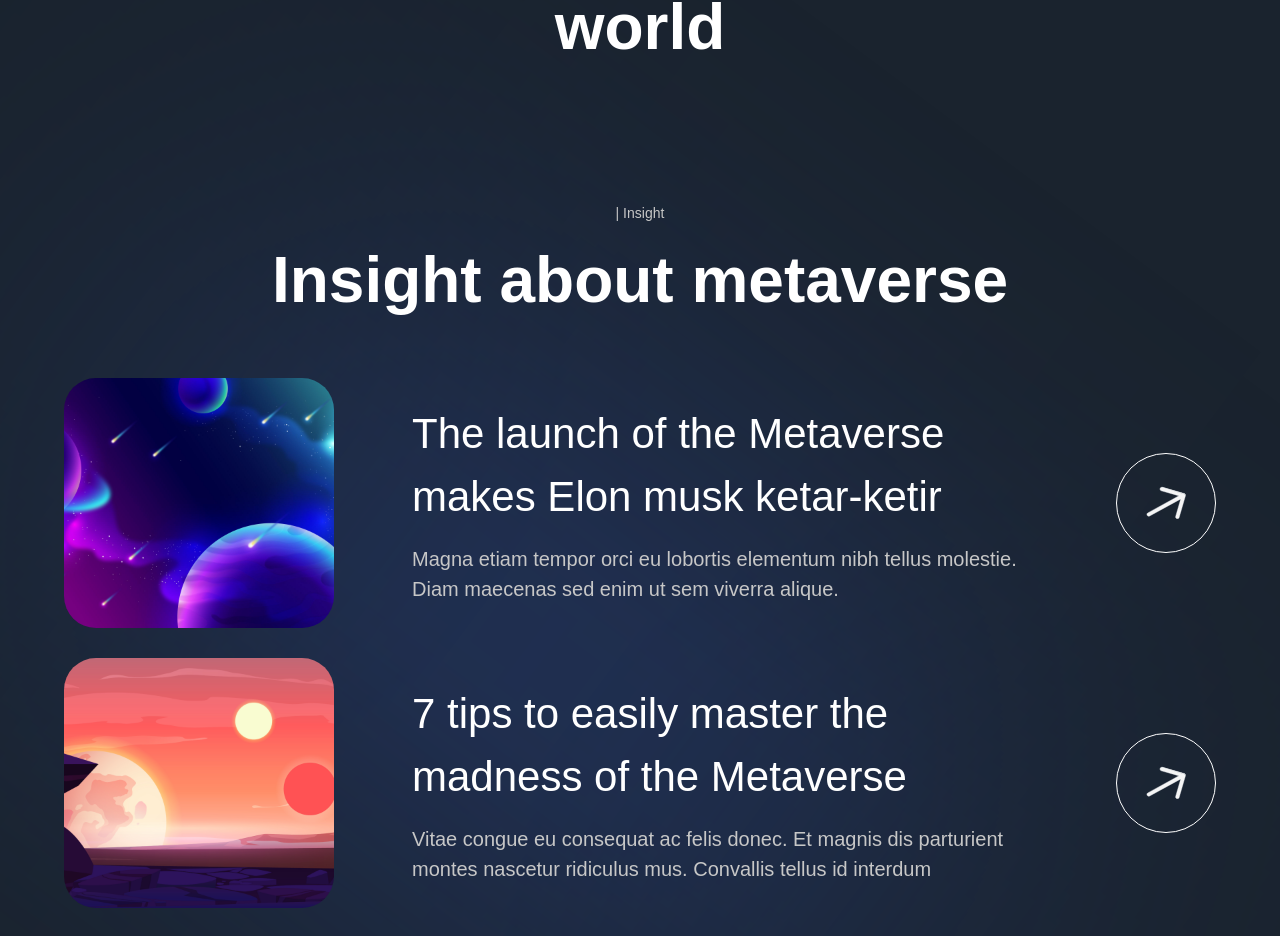
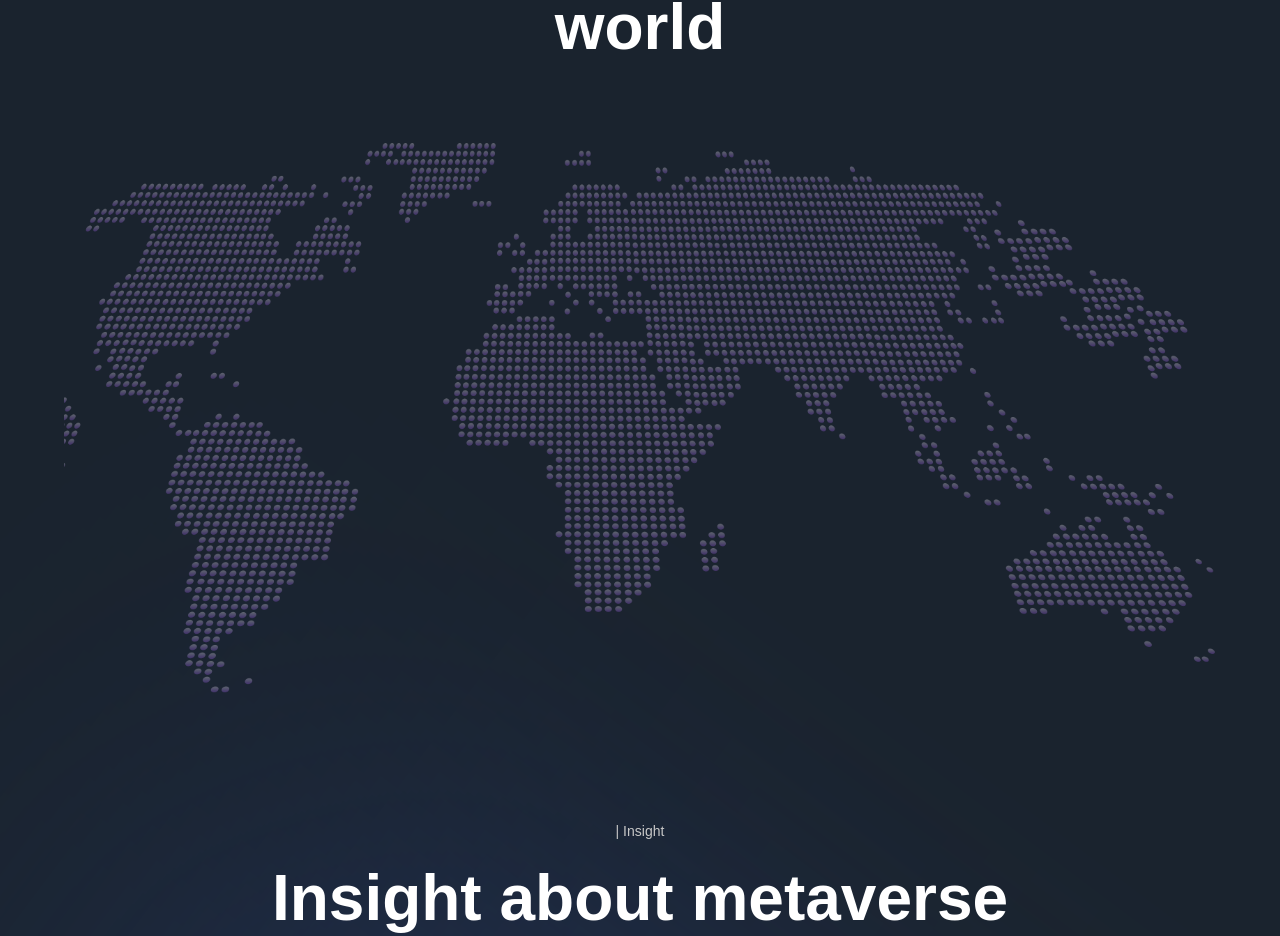
Before and after one commit to pronoia9/metaverse-madness, a Next.js app: page / in a window 1280 px wide. Shown: the part 4366-5302 px from the top of the page. Built offline with nearby package versions, Linux system fonts and the light colour scheme.

Commit message:
add map image

```diff
--- a/sections/World.jsx
+++ b/sections/World.jsx
@@ -19,6 +19,10 @@
         title={<>Track friends around you and invite them to play together in the same world</>}
         textStyles='text-center'
       />
+
+      <motion.div className='relative mt-[68px] flex w-full h-[550px]' variants={fadeIn('up', 'tween', 0.3, 1)}>
+        <img className='w-full h-full object-cover' src='/map.png' alt='map' />
+      </motion.div>
     </motion.div>
   </section>
 );
```
